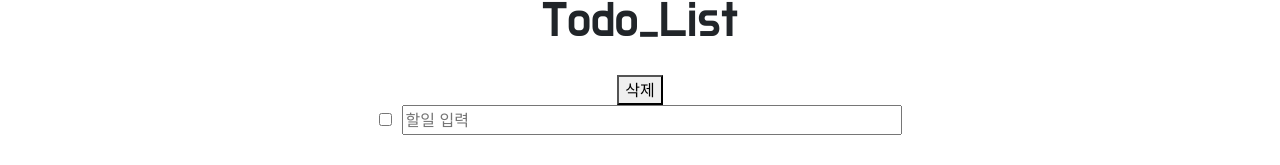
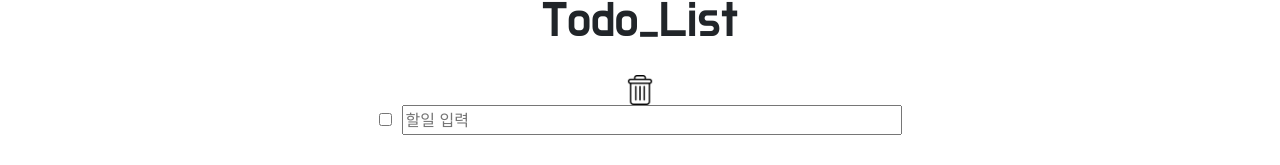
Before and after one commit to kwoneunyoung/todo, a Vue app: page / in a window 1280 px wide. Shown: the part 122-287 px from the top of the page. Built offline with nearby package versions, Linux system fonts and the light colour scheme.

Commit message:
4/16
쓰레기통 이미지 삽입

```diff
--- a/src/components/Todo.vue
+++ b/src/components/Todo.vue
@@ -2,7 +2,8 @@
     <div class="container">
     <font-awesome-icon icon="fas fa-trash-can" />
         <div class="todo-container">
-            <p>Todo_List</p><span><button>삭제</button></span>
+            <p>Todo_List</p>
+            <img src="../assets/img/delete.png">
 
             <div class="chk-main">
                 <input class="chkbox" type="checkbox"><input class="chktext" type="text" placeholder="할일 입력">
@@ -35,8 +36,16 @@ export default {
     font-size: 50px;
 }
 
+.todo-container img {
+    width: 30px;
+    height: 30px;
+
+}
+
 .chktext {
     margin-left: 10px;
     width: 500px;
 }
+
+
 </style>
```
Also changed, not shown: src/assets/img/delete.png (added).
